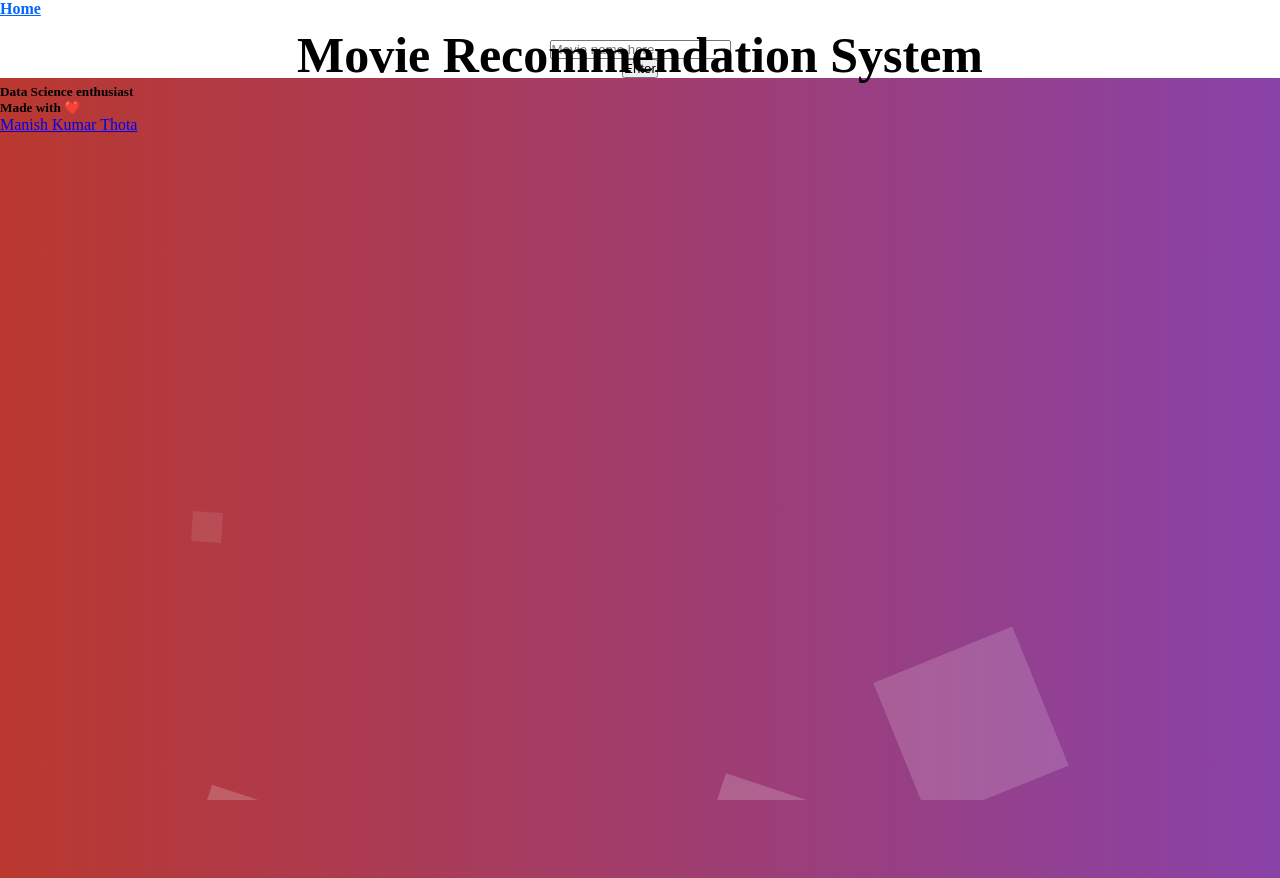
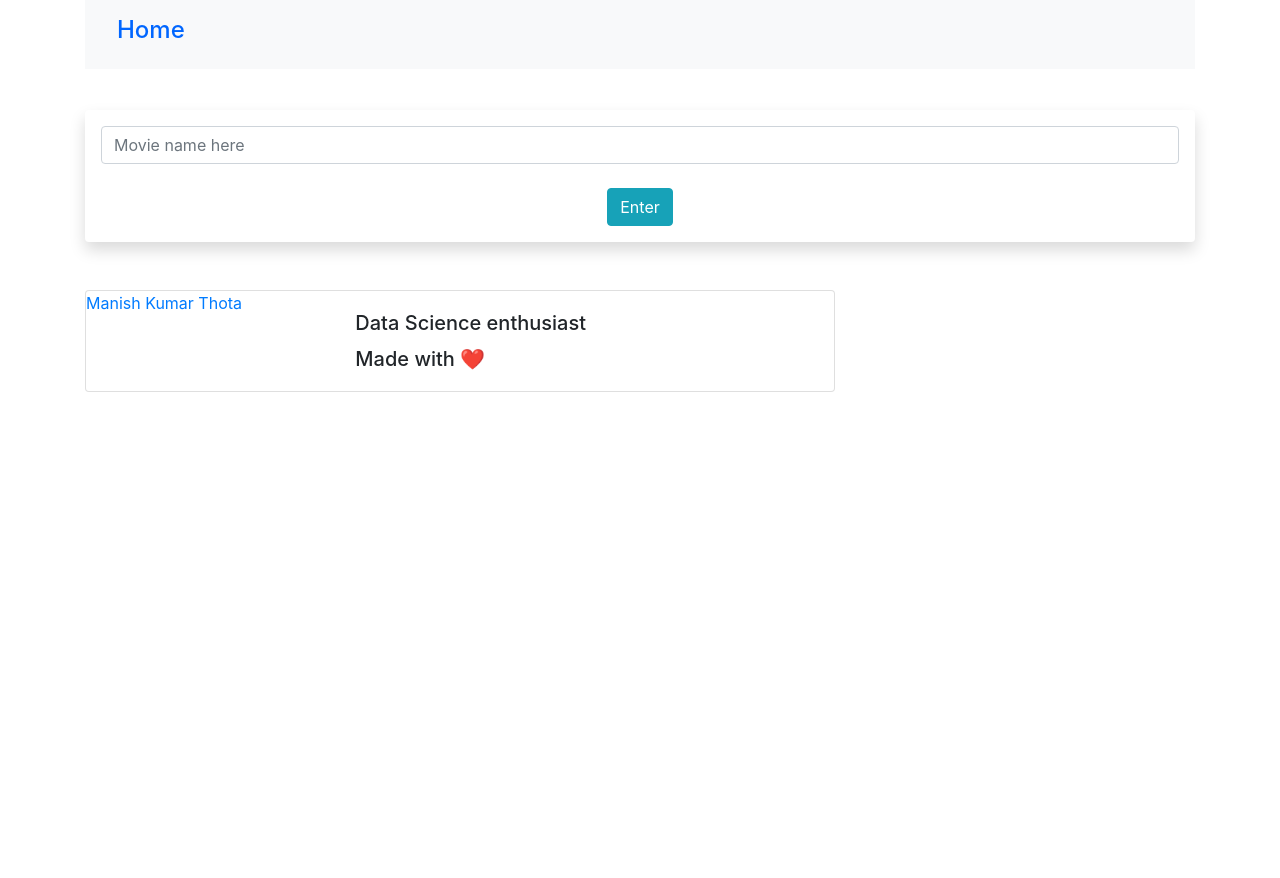
Before and after one commit to manishkumart/Movierecosys_pipeline, a Flask app: page / in a window 1280 px wide. After the commit the page ends 392 px from the top, so only its background shows below. Run offline with Flask 2, Linux system fonts and the light colour scheme; some libraries are stand-ins or nearby versions.

Commit message:
Update base.html

```diff
--- a/templates/base.html
+++ b/templates/base.html
@@ -1,170 +1,15 @@
-
 <!DOCTYPE html>
-<html lang="en">
+<html lang="en" dir="ltr">
   <head>
     <meta charset="utf-8">
-  <meta name="viewport" content="width=device-width, initial-scale=1.0, minimum-scale=1.0, maximum-scale=1.0, user-scalable=no">
-
-
-
-
-<style>
-      *{
-  margin:0;
-  padding:0;
-}
-  body{
-    font-family: Gentona;
-  }
-  .main{
-    width: 100%;
-    position: absolute;
-  }
-  .real{
-    position: absolute;
-  }
-   .boxes{
-    position:absolute;
-  }
-
-    .main h1{ color:black;
-      font-size: 50px;
-      text-align: center;
-      margin-top: 2%;
-
-  }
-
-  .real second{
-  text-align: center;
-
-  }
-
-  }
-  .boxes leftbox{ float:right;
-                background:white;
-                width:50%;
-                height:280px;
-               font-size: 40px;
-               text-align: center;
-               color:blue;
-
-
-            }
-   .boxes middlebox{
-                float:right;
-                background:white;
-                width:35%;
-                height:280px;
-
-
-            }
-
-.animation-area{
-  background: linear-gradient(to left, #8942a8, #ba382f);
-  width: 100%;
-  height:100vh;
-}
-.box-area{
-position: absolute;
-top:0;
-left:0;
-width:100%;
-height:100%;
-overflow:hidden;
-}
-.box-area li{
-position: absolute;
-diplay: block;
-list-style: none;
-width:25px;
-height:25px;
-background: rgba(255, 255, 255, 0.2);
-animation: animate 100s linear infinite;
-bottom: -150px;
-}
-
-.box-area li:nth-child(1){
-left:85%;
-width: 80px;
-height: 80px;
-animation-delay: 0s;
-}
-.box-area li:nth-child(2){
-left:15%;
-width: 30px;
-height: 30px;
-animation-delay: 1.5s;
-animation-duration: 10s;
-}
-.box-area li:nth-child(3){
-left:70%;
-width: 100px;
-height: 100px;
-animation-delay: 4.5s;
-}
-.box-area li:nth-child(4){
-left:70%;
-width: 150px;
-height: 150px;
-animation-delay: 0s;
-animation-duration: 35s;
-}
-.box-area li:nth-child(5){
-left:65%;
-width: 40px;
-height: 40px;
-animation-delay: 0s;
-
-}
-.box-area li:nth-child(6){
-left:15%;
-width: 110px;
-height: 110px;
-animation-delay: 1.5s;
-
-}
-.box-area li:nth-child(7){
-left:55%;
-width: 120px;
-height: 120px;
-animation-delay: 1.5s;
-
-}
-.box-area li:nth-child(8){
-left:25%;
-width: 90px;
-height: 90px;
-animation-delay: 1.5s;
-
-}
-@keyframes animate{
- 0%{
- transform: translateY(0) rotate(0deg);
- opacity: 1;
-   }
-100%{
- transform: translateY(-800px) rotate(360deg);
- opacity: 0;
-   }
-}
-</style>
-
+    <title>Recommendor System</title>
+    <link rel="shortcut icon" href="/static/favicon.png">
+    <link rel="stylesheet" href="https://stackpath.bootstrapcdn.com/bootstrap/4.3.1/css/bootstrap.min.css" integrity="sha384-ggOyR0iXCbMQv3Xipma34MD+dH/1fQ784/j6cY/iJTQUOhcWr7x9JvoRxT2MZw1T" crossorigin="anonymous">
+    <script src="https://code.jquery.com/jquery-3.3.1.slim.min.js" integrity="sha384-q8i/X+965DzO0rT7abK41JStQIAqVgRVzpbzo5smXKp4YfRvH+8abtTE1Pi6jizo" crossorigin="anonymous"></script>
+    <script src="https://cdnjs.cloudflare.com/ajax/libs/popper.js/1.14.7/umd/popper.min.js" integrity="sha384-UO2eT0CpHqdSJQ6hJty5KVphtPhzWj9WO1clHTMGa3JDZwrnQq4sF86dIHNDz0W1" crossorigin="anonymous"></script>
+    <script src="https://stackpath.bootstrapcdn.com/bootstrap/4.3.1/js/bootstrap.min.js" integrity="sha384-JjSmVgyd0p3pXB1rRibZUAYoIIy6OrQ6VrjIEaFf/nJGzIxFDsf4x0xIM+B07jRM" crossorigin="anonymous"></script>
   </head>
   <body>
- <div class="main">
-<h1>Movie Recommendation System</h1>
-
-           <div id = "leftbox">
-                 <h5 class="card-title">Data Science enthusiast</h3>
-            <h5 class="card-text">Made with <span>❤️</span> </h4>
-            </div>
-
-            <div id = "middlebox">
-                <div class="LI-profile-badge"  data-version="v1" data-size="medium" data-locale="en_US" data-type="vertical" data-theme="dark" data-vanity="manish-kumar-thota-0136ab125"><a class="LI-simple-link" href='https://in.linkedin.com/in/manish-kumar-thota-0136ab125?trk=profile-badge'>Manish Kumar Thota</a></div>
-
-  </div>
-
-  </div>
     <div class="container">
     <nav class="navbar navbar-light bg-light">
       <h4><a style="color:rgb(0, 102, 255)" class="nav-link" href="{{url_for('home')}}">Home</a></h4>
@@ -175,24 +20,21 @@ animation-delay: 1.5s;
         {% endblock %}
       </div>
 
+    <div class="card mb-3" style="max-width: 750px;">
+      <div class="row no-gutters">
+        <div class="col-md-4">
+          <div class="LI-profile-badge"  data-version="v1" data-size="medium" data-locale="en_US" data-type="vertical" data-theme="dark" data-vanity="manish-kumar-thota-0136ab125"><a class="LI-simple-link" href='https://in.linkedin.com/in/manish-kumar-thota-0136ab125?trk=profile-badge'>Manish Kumar Thota</a></div>
+        </div>
+        <div class="col-md-8">
+          <div class="card-body">
 
+            <h5 class="card-title">Data Science enthusiast</h5>
+             <h5 class="card-text">Made with <span>❤️</span> </h4>
 
-
-
-
-
-
-<div class ="animation-area">
-   <ul class="box-area">
-      <li></li>
-      <li></li>
-      <li></li>
-      <li></li>
-
-      <li></li>
-      <li></li>
-      <li></li>
-    </ul>
+          </div>
+        </div>
+      </div>
+    </div>
     </div>
 <script type="text/javascript" src="https://platform.linkedin.com/badges/js/profile.js" async defer></script>
   </body>
```
Lines whose indentation alone changed are shown as unchanged.
